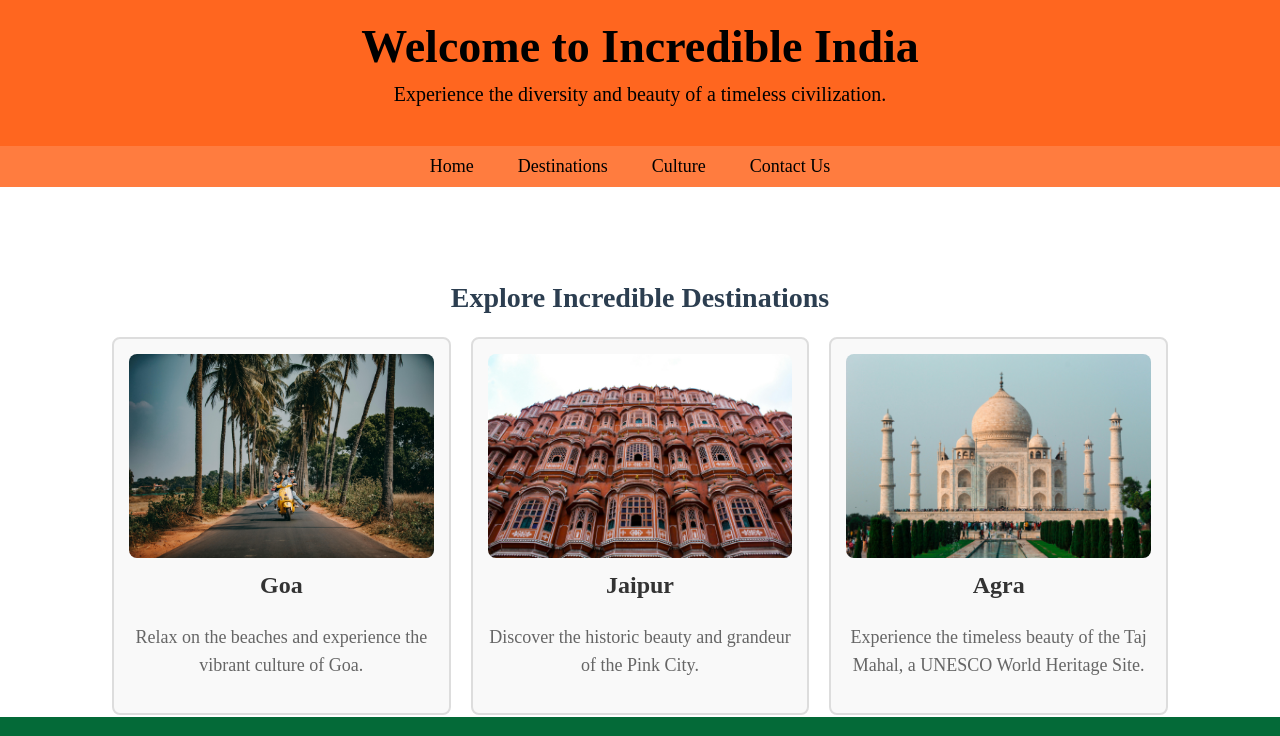
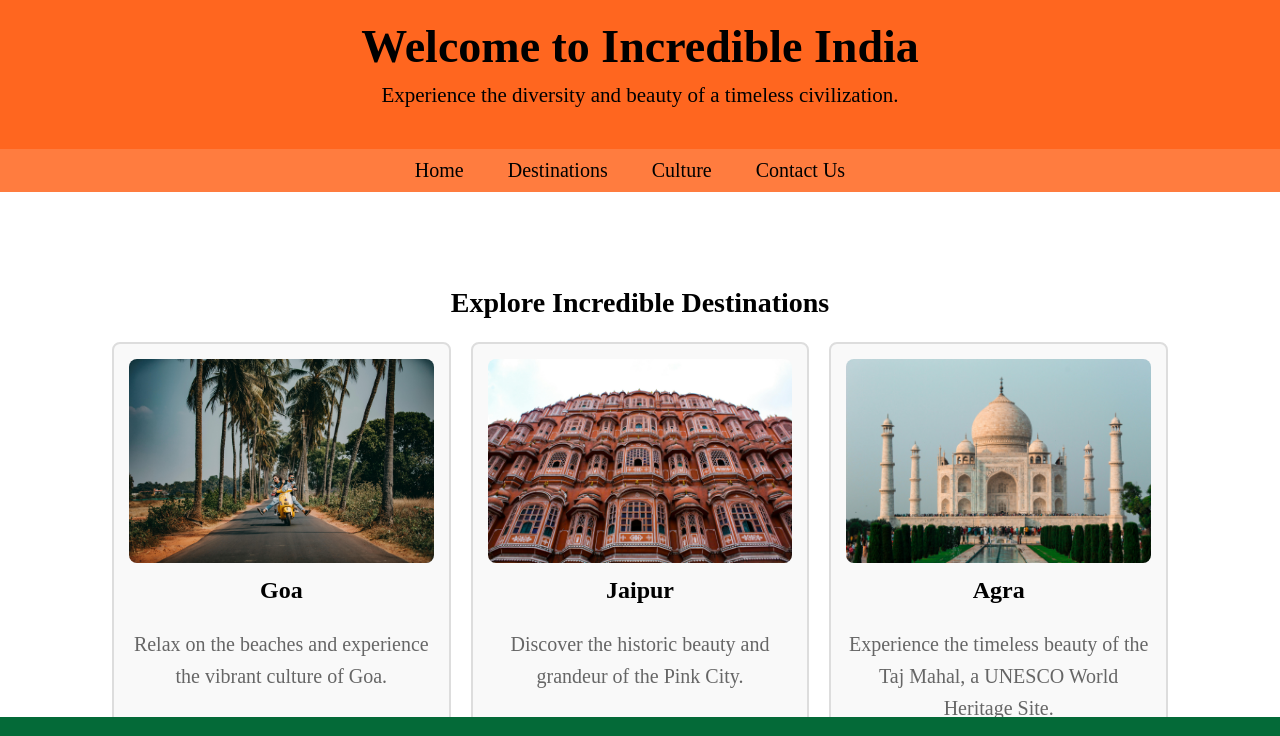
Before and after one commit to arnel0069/hi, a Flask app: page /destinations in a window 1280 px wide. Shown: the top 736 px of the page. Run offline with Flask 3, Linux system fonts and the light colour scheme.

Commit message:
css modified ready for deployment

```diff
--- a/static/css/contact_us.css
+++ b/static/css/contact_us.css
@@ -36,7 +36,6 @@ label {
     font-size: 22px;
     margin-bottom: 8px;
     font-weight: bold;
-    color: #2c3e50;
     align-items: left;}
 
 input[type="text"], input[type="email"], textarea {
--- a/static/css/destinations.css
+++ b/static/css/destinations.css
@@ -32,7 +32,6 @@
 .destination-item h3 {
     margin-top: 10px;
     font-size: 1.5rem;
-    color: #333;
 }
 
 .destination-item p {
--- a/static/css/style.css
+++ b/static/css/style.css
@@ -18,7 +18,7 @@ header h1 {
 }
 
 header p {
-    font-size: 20px;
+    font-size: 21px;
     margin-top: 10px;
 }
 
@@ -43,7 +43,7 @@ nav ul li {
 nav ul li a {
     text-decoration: none;
     color: black;
-    font-size: 18px;
+    font-size: 20px;
     padding: 10px;
 }
 
@@ -60,11 +60,10 @@ main {
 
 main h2 {
     font-size: 28px;
-    color: #2c3e50;
 }
 
 main p {
-    font-size: 18px;
+    font-size: 20px;
     line-height: 1.6;
     color: #555;
 }
--- a/templates/culture.html
+++ b/templates/culture.html
@@ -11,7 +11,7 @@
         <h2>Explore India's Rich Culture</h2>
         <p>India's culture is a melting pot of traditions, languages, arts, and festivals.</p>
 
-        <h3>Famous Festivals</h3>
+        <h2>Famous Festivals</h2>
         <ul class="festival-list">
             <li>
                 <img src="{{ url_for('static', filename='images/diwali.jpg') }}" alt="Diwali - Festival of Lights">
```
